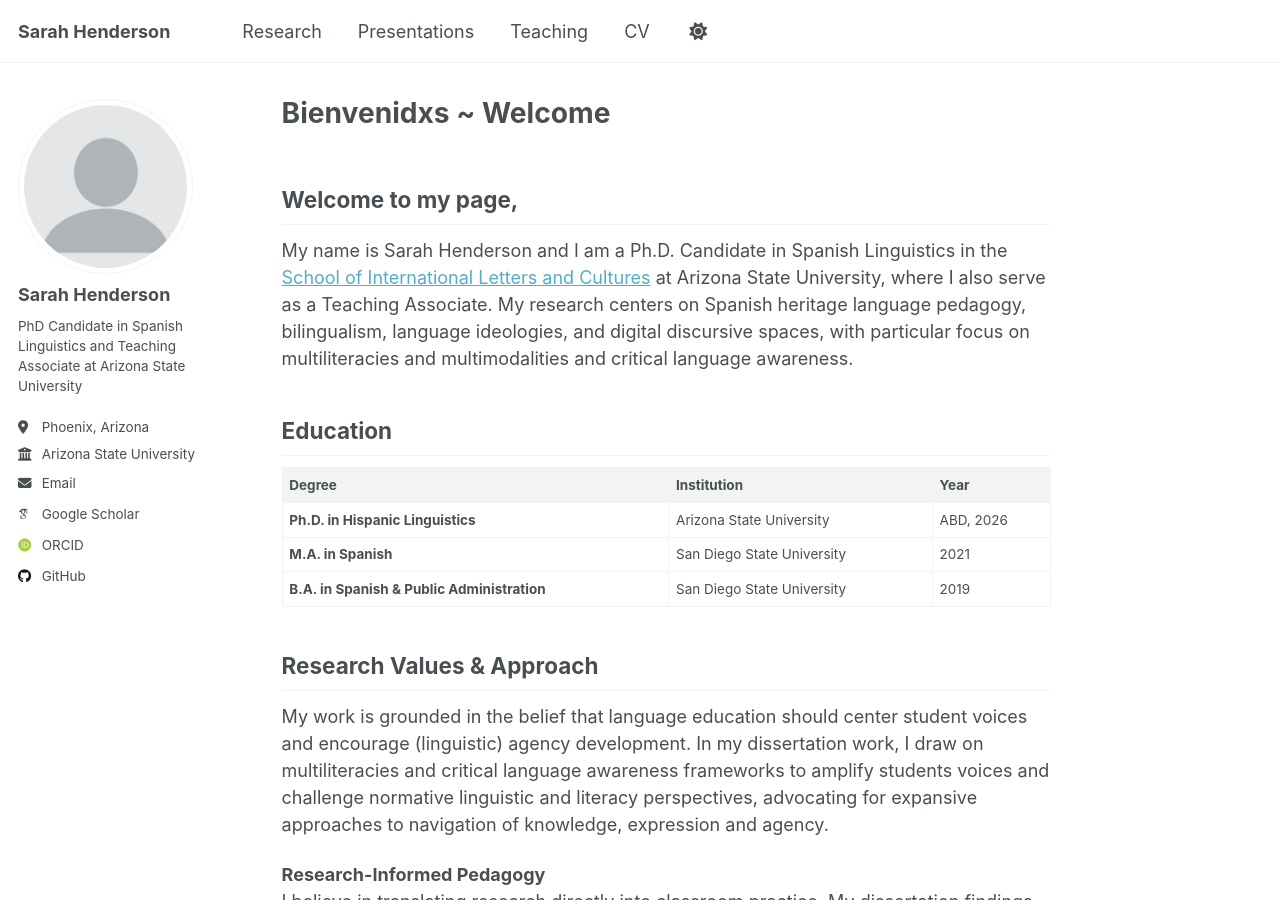
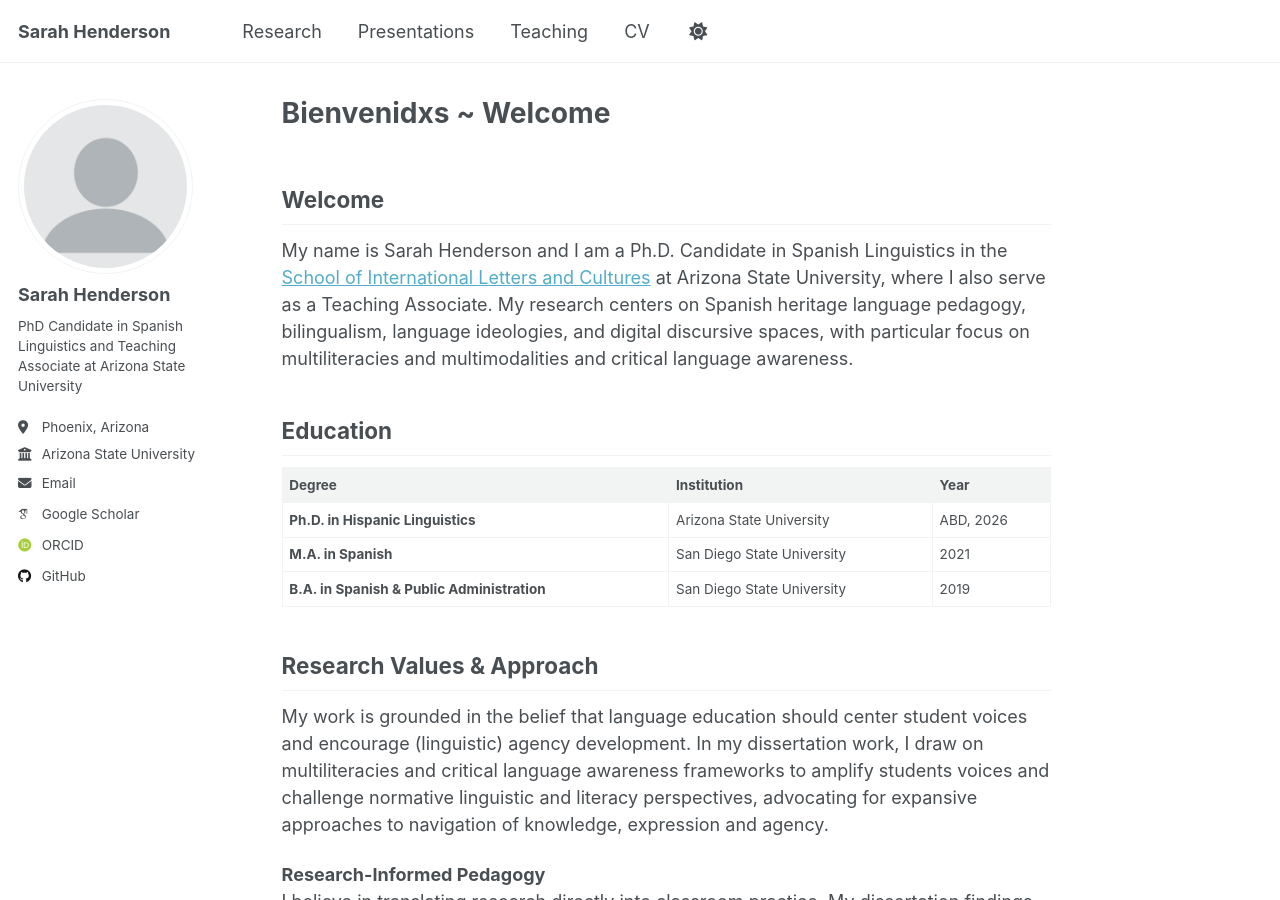
Before and after one commit to sarah-e-henderson/sarah-e-henderson.github.io, a Jekyll site: the page built from _pages/about.md, in a window 1280 px wide and 900 px high. Built offline with Jekyll 4.4.1, drawn with Linux system fonts in a browser that asks for light colours; some web fonts are replaced; a script that is not in the unit is left out.

Commit message:
Update about.md

```diff
--- a/_pages/about.md
+++ b/_pages/about.md
@@ -7,7 +7,7 @@ redirect_from:
   - /about.html
 ---
 
-## Welcome to my page,
+## Welcome
 
 My name is Sarah Henderson and I am a Ph.D. Candidate in Spanish Linguistics in the [School of International Letters and Cultures]([url](https://silc.asu.edu/spanish)) at Arizona State University, where I also serve as a Teaching Associate. My research centers on Spanish heritage language pedagogy, bilingualism, language ideologies, and digital discursive spaces, with particular focus on multiliteracies and multimodalities and critical language awareness.
 
```
